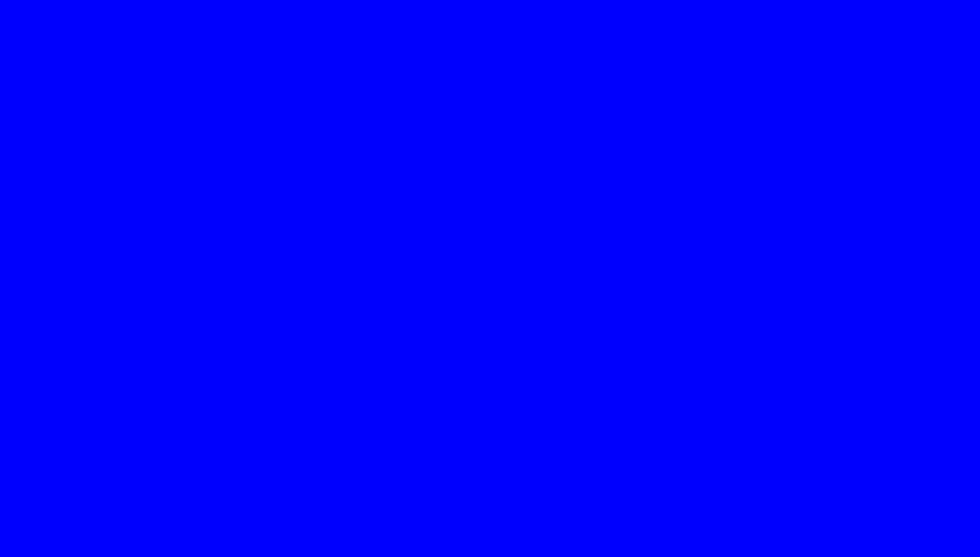
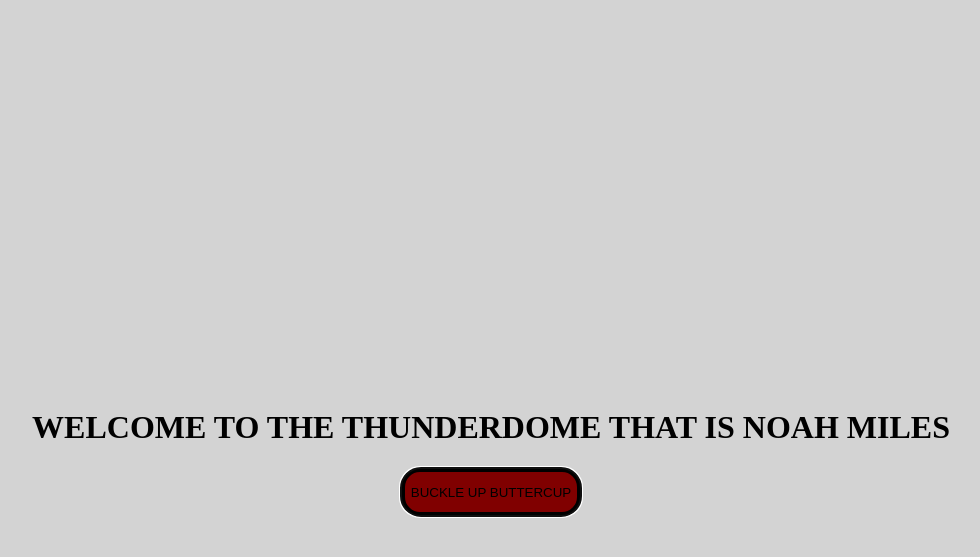
Before and after one commit to noahemiles/noahemiles.github.io, a PHP site: page / in a window 1280 px wide. Before the commit the part shown is empty. Shown: the top 557 px of the page, without its empty margins (149-1129 px from the left). Run offline with PHP 8.4, Linux system fonts and the light colour scheme.

Commit message:
homepage styling

```diff
--- a/index.html
+++ b/index.html
@@ -1,9 +1,18 @@
 <!DOCTYPE html>
 <html>
+
 <head>
-	<link rel="stylesheet" href="./styles/style.css">
-	<title>Noah Miles | Portfolio</title>
+    <link rel="stylesheet" href="./styles/style.css">
+    <title>Noah Miles | Portfolio</title>
 </head>
+
 <body>
+    <div id="inner-content">
+        <h1>WELCOME TO THE THUNDERDOME THAT IS NOAH MILES</h1>
+        <button name="next" id="next-page-button" type="button" autofocus>BUCKLE UP BUTTERCUP</button>
+
+    </div>
+
 </body>
+
 </html>
--- a/styles/style.css
+++ b/styles/style.css
@@ -1,3 +1,31 @@
 html {
-    background-color: blue;
+    background-color: lightgray;
 }
+
+body {}
+
+header {
+    padding: 50px;
+}
+
+h1 {
+    text-align: center;
+}
+
+#inner-content {
+    padding-top: 30%;
+    display: flex;
+    flex-direction: column;
+    justify-content: center;
+    align-content: center;
+    align-items: center;
+}
+
+#next-page-button {
+    border-style: solid;
+    border-radius: 20px;
+    border-width: 5px;
+    border-color: black;
+    height: 50px;
+    background-color: maroon;
+}
```
